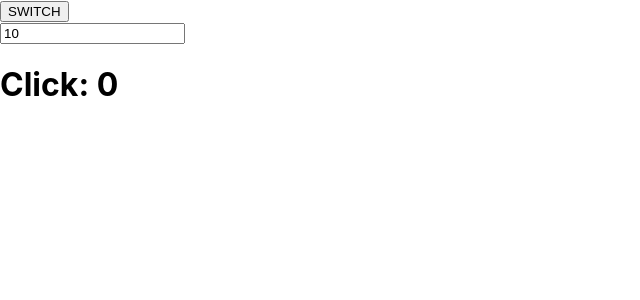
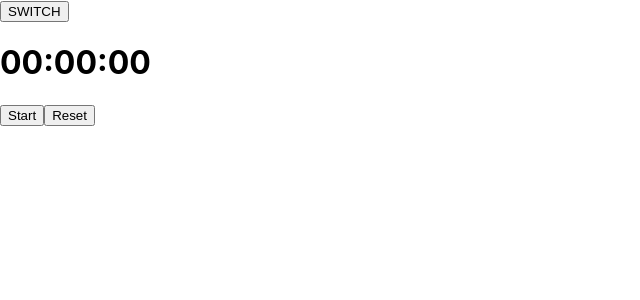
Before and after one commit to fccourses/fe-react-app, a React (Create React App) app: page / in a window 1280 px wide. Shown: the top 300 px of the page, without its empty margins (0-640 px from the left). Built offline with nearby package versions, Linux system fonts and the light colour scheme.

Commit message:
Add task solution
StopWatch

```diff
--- /dev/null
+++ b/src/components/FuncStopWatch/index.jsx
@@ -0,0 +1,37 @@
+import React, { useState, useEffect } from 'react';
+import { format, addMilliseconds } from 'date-fns';
+
+const StopWatch = props => {
+  const [time, setTime] = useState(new Date(0, 0, 0, 0, 0, 0, 0));
+  const [isRunning, setIsRunning] = useState(false);
+
+  const switchStopWatch = () => setIsRunning(!isRunning);
+
+  useEffect(() => {
+    if (isRunning) {
+      const id = setInterval(() => {
+        setTime(time => addMilliseconds(time, 1000));
+      }, 1000);
+
+      return () => {
+        clearInterval(id);
+      };
+    }
+  }, [isRunning, time]);
+
+  return (
+    <div>
+      <h1>{format(time, 'HH:mm:ss')}</h1>
+      <button onClick={switchStopWatch}>{isRunning ? 'Stop' : 'Start'}</button>
+      <button
+        onClick={() => {
+          setTime(new Date(0, 0, 0, 0, 0, 0, 0));
+        }}
+      >
+        Reset
+      </button>
+    </div>
+  );
+};
+
+export default StopWatch;
--- a/src/pages/Home/index.jsx
+++ b/src/pages/Home/index.jsx
@@ -1,4 +1,5 @@
 import React, { useState } from 'react';
+import StopWatch from '../../components/FuncStopWatch';
 import Clicker from '../../components/FuncTracker';
 
 const Home = props => {
@@ -7,7 +8,8 @@
   return (
     <div>
       <button onClick={() => setIsVisible(!isVisible)}>SWITCH</button>
-      {isVisible && <Clicker />}
+      {/* {isVisible && <Clicker />} */}
+      <StopWatch />
     </div>
   );
 };
```
